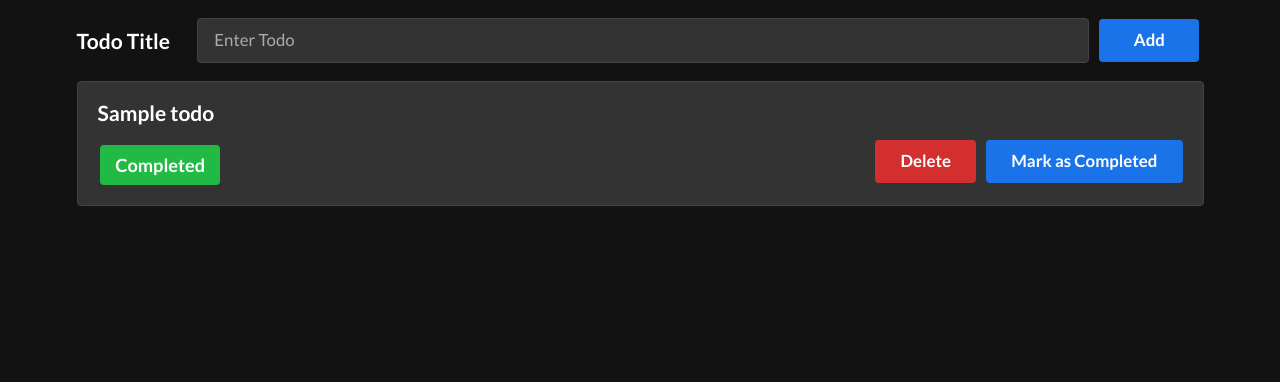
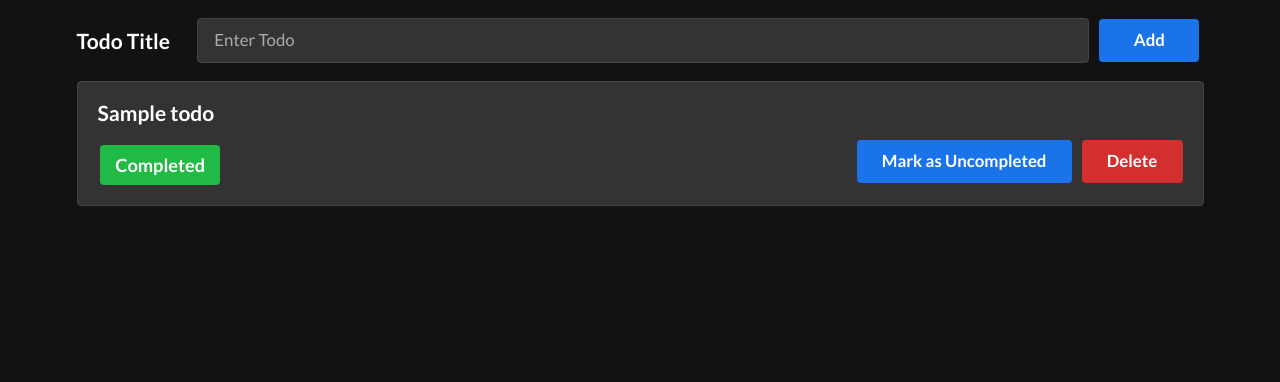
Before and after one commit to buroff1/todo_list-website, a Flask app: page / in a window 1280 px wide. Shown: the part 82-464 px from the top of the page. Run offline with Flask 3, Linux system fonts and the light colour scheme; tables that the repository leaves empty hold one stand-in row (values such as "Sample post"); some libraries are stand-ins or nearby versions.

Commit message:
added 1 more state for "mark as completed" button and switched buttons positions

```diff
--- a/templates/index.html
+++ b/templates/index.html
@@ -104,14 +104,16 @@
     {% for todo in todo_list %}
     <div class="ui segment">
         <p class="ui big header">{{ todo.title }}</p>
+        <a class="ui red button right floated" href="{{ url_for('delete', todo_id=todo.id) }}">Delete</a>
         {% if not todo.complete %}
         <span class="ui gray label">Not Completed</span>
+        <a class="ui blue button right floated" href="{{ url_for('update', todo_id=todo.id) }}">Mark as Completed</a>
         {% else %}
         <span class="ui green label">Completed</span>
+        <a class="ui blue button right floated" href="{{ url_for('update', todo_id=todo.id) }}">Mark as Uncompleted</a>
         {% endif %}
-        <a class="ui blue button right floated" href="{{ url_for('update', todo_id=todo.id) }}">Mark as
-            Completed</a>
-        <a class='ui red button right floated' href="{{ url_for('delete', todo_id=todo.id) }}">Delete</a>
+
+
     </div>
     {% endfor %}
 </div>
```
